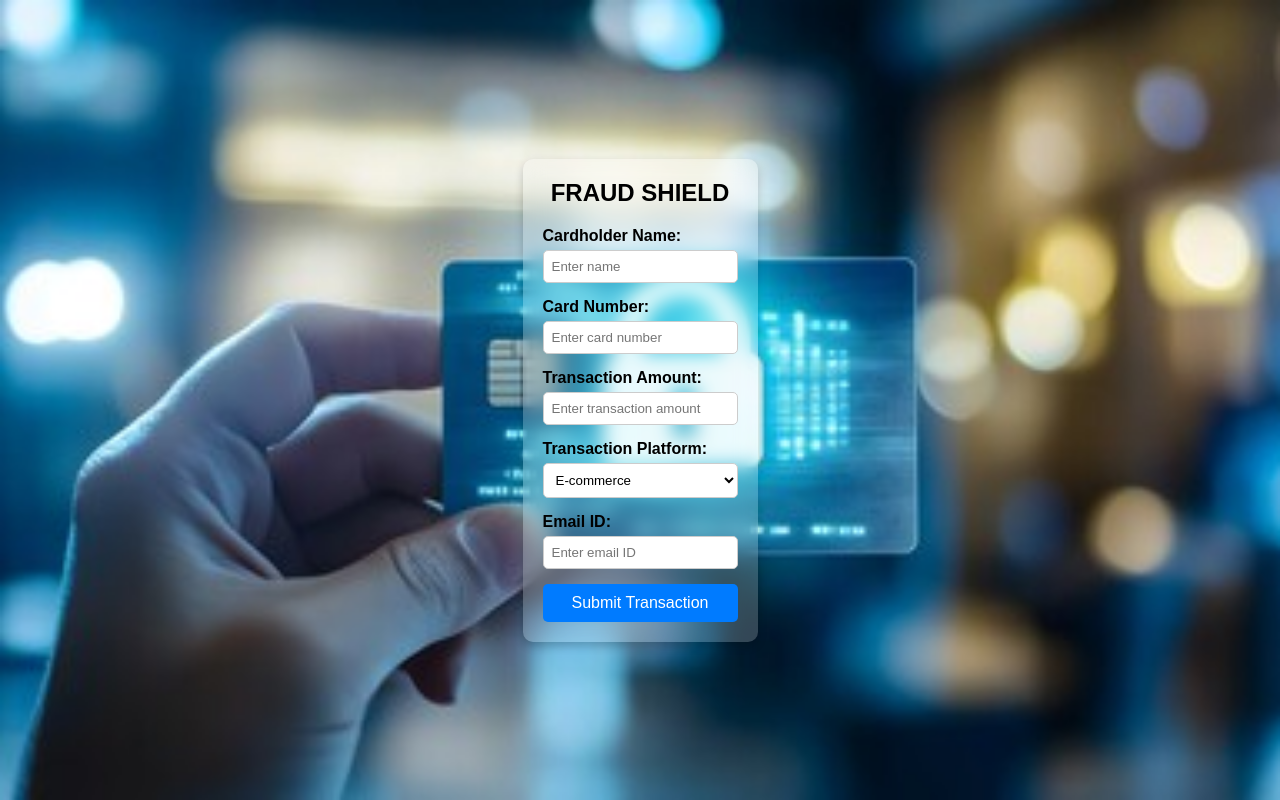
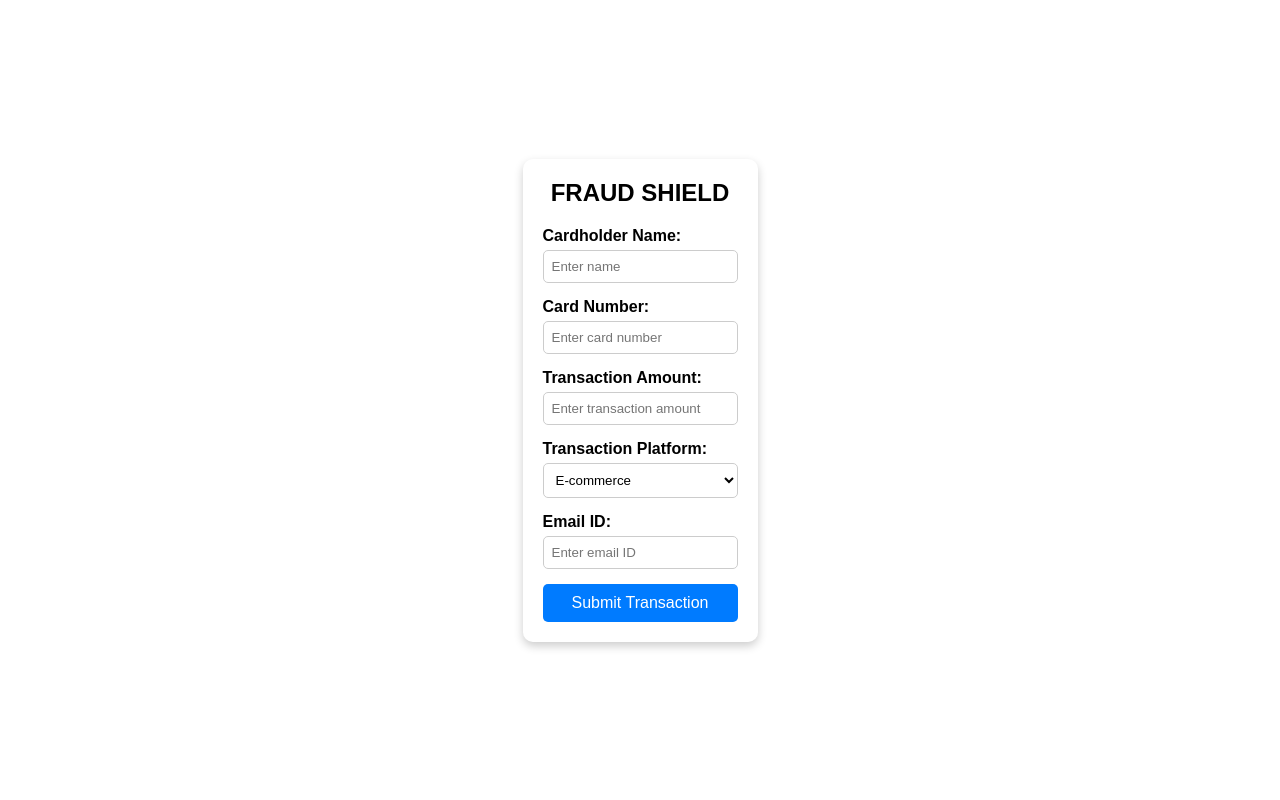
Before and after one commit to Maran017/fraud-shield, a Flask app: template templates/index.html in a window 1280 px wide. Run offline with Flask 3, Linux system fonts and the light colour scheme; the template is opened without the code that fills it, so the values that code supplies are empty.

Commit message:
Update index.html

```diff
--- a/templates/index.html
+++ b/templates/index.html
@@ -19,7 +19,7 @@
             align-items: center;
             height: 100vh;
             width: 100vw;
-            background: url('LL.jpg') no-repeat center center fixed;
+            background: url('/static/LL.jpg') no-repeat center center fixed;
             background-size: cover;
             position: relative;
         }
```
